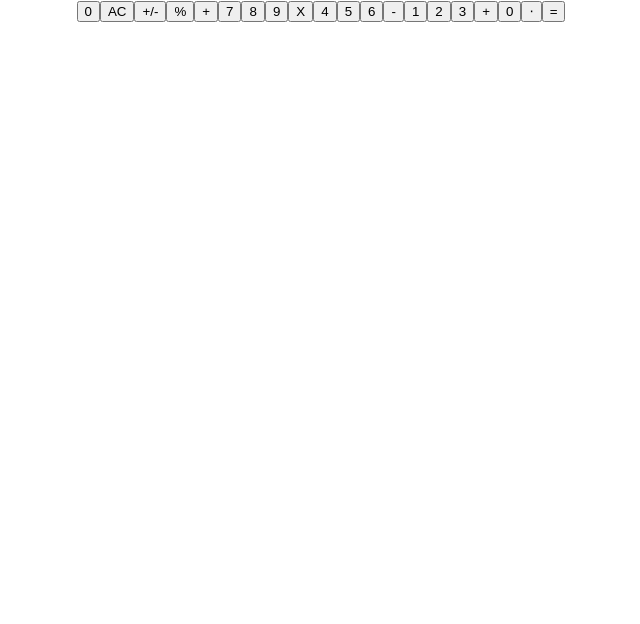
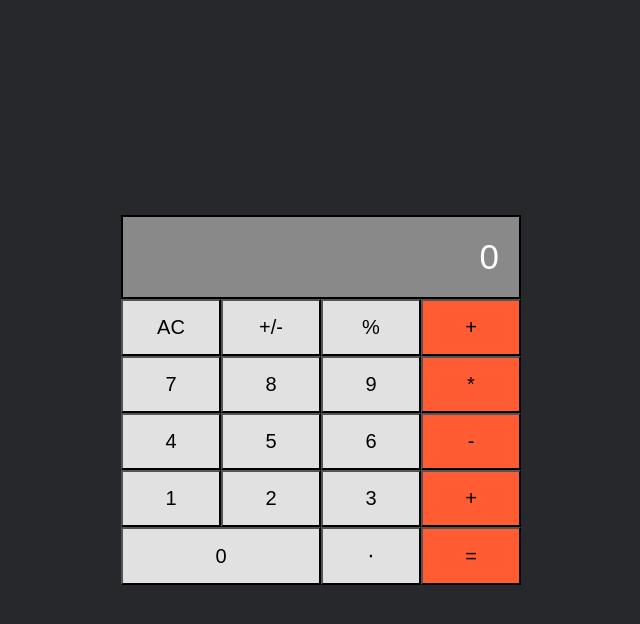
Before and after one commit to Favourezeugwa/math-magicians, a React (Create React App) app: page /calculator in a window 1280 px wide. Shown: the top 624 px of the page, without its empty margins (319-959 px from the left). Built offline with nearby package versions, Linux system fonts and the light colour scheme.

Commit message:
develop UI of the calculator

```diff
--- a/src/App.css
+++ b/src/App.css
@@ -1,39 +1,61 @@
-.App {
-  text-align: center;
+* {
+  margin: 0;
+  padding: 0;
+  box-sizing: border-box;
 }
 
-.App-logo {
-  height: 40vmin;
-  pointer-events: none;
+body {
+  background-color: #27282b;
 }
 
-@media (prefers-reduced-motion: no-preference) {
-  .App-logo {
-    animation: App-logo-spin infinite 20s linear;
+.calculator-container {
+  position: absolute;
+  top: 50%;
+  left: 50%;
+  transform: translate(-50%, -50%);
+  max-width: 400px;
+}
+
+.calculator-screen {
+  width: 100%;
+  border: 2px solid #000;
+  font-size: 35px;
+  padding: 20px;
+  background-color: #8a8989;
+  color: #fff;
+  text-align: right;
+}
+
+.calculator-keys {
+  display: grid;
+  grid-template-columns: 1fr 1fr 1fr 1fr;
+}
+
+.item0 {
+  grid-column: 1 / span 2;
+  grid-row: 5;
+}
+
+button {
+  padding: 15px;
+  font-size: 20px;
+  background-color: #e1e1e2;
+}
+
+.btn-orange {
+  background: #ff5c33;
+}
+.btn-orange:hover {
+  color: #fff;
+}
+
+.btn-lightgrey:hover {
+  background: #ff5c33;
+  color: #fff;
+}
+
+@media only screen and (max-width: 600px) {
+  .calculator-container {
+    width: 375px;
   }
 }
-
-.App-header {
-  background-color: #282c34;
-  min-height: 100vh;
-  display: flex;
-  flex-direction: column;
-  align-items: center;
-  justify-content: center;
-  font-size: calc(10px + 2vmin);
-  color: white;
-}
-
-.App-link {
-  color: #61dafb;
-}
-
-@keyframes App-logo-spin {
-  from {
-    transform: rotate(0deg);
-  }
-
-  to {
-    transform: rotate(360deg);
-  }
-}
--- a/src/Components/Calculator.js
+++ b/src/Components/Calculator.js
@@ -9,7 +9,8 @@
   render() {
     return (
       <div className="calculator-container">
-        <button type="button" className="solution btn-darkgrey">0</button>
+        <input type="text" className="calculator-screen" value="0" />
+        <div className="calculator-keys">
           <button type="button" className="btn-lightgrey">AC</button>
           <button type="button" className="btn-lightgrey">+/-</button>
           <button type="button" className="btn-lightgrey">%</button>
@@ -17,7 +18,7 @@
           <button type="button" className="btn-lightgrey">7</button>
           <button type="button" className="btn-lightgrey">8</button>
           <button type="button" className="btn-lightgrey">9</button>
-        <button type="button" className="btn-orange">X</button>
+          <button type="button" className="btn-orange">*</button>
           <button type="button" className="btn-lightgrey">4</button>
           <button type="button" className="btn-lightgrey">5</button>
           <button type="button" className="btn-lightgrey">6</button>
@@ -26,9 +27,10 @@
           <button type="button" className="btn-lightgrey">2</button>
           <button type="button" className="btn-lightgrey">3</button>
           <button type="button" className="btn-orange">+</button>
-        <button type="button" className="btn-lightgrey">0</button>
+          <button type="button" className="btn-lightgrey item0">0</button>
           <button type="button" className="btn-lightgrey">&sdot;</button>
           <button type="button" className="btn-orange">=</button>
+        </div>
       </div>
     );
   }
```
Lines whose indentation alone changed are shown as unchanged.
